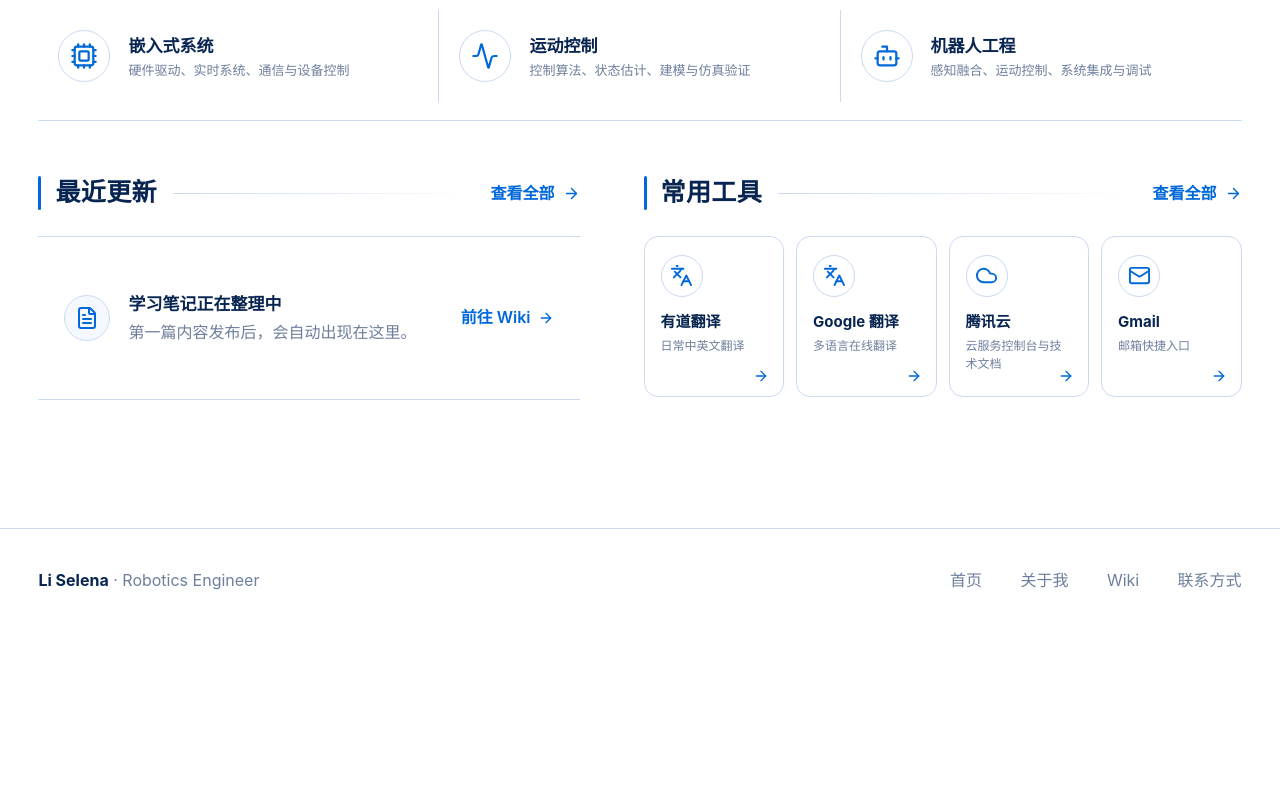
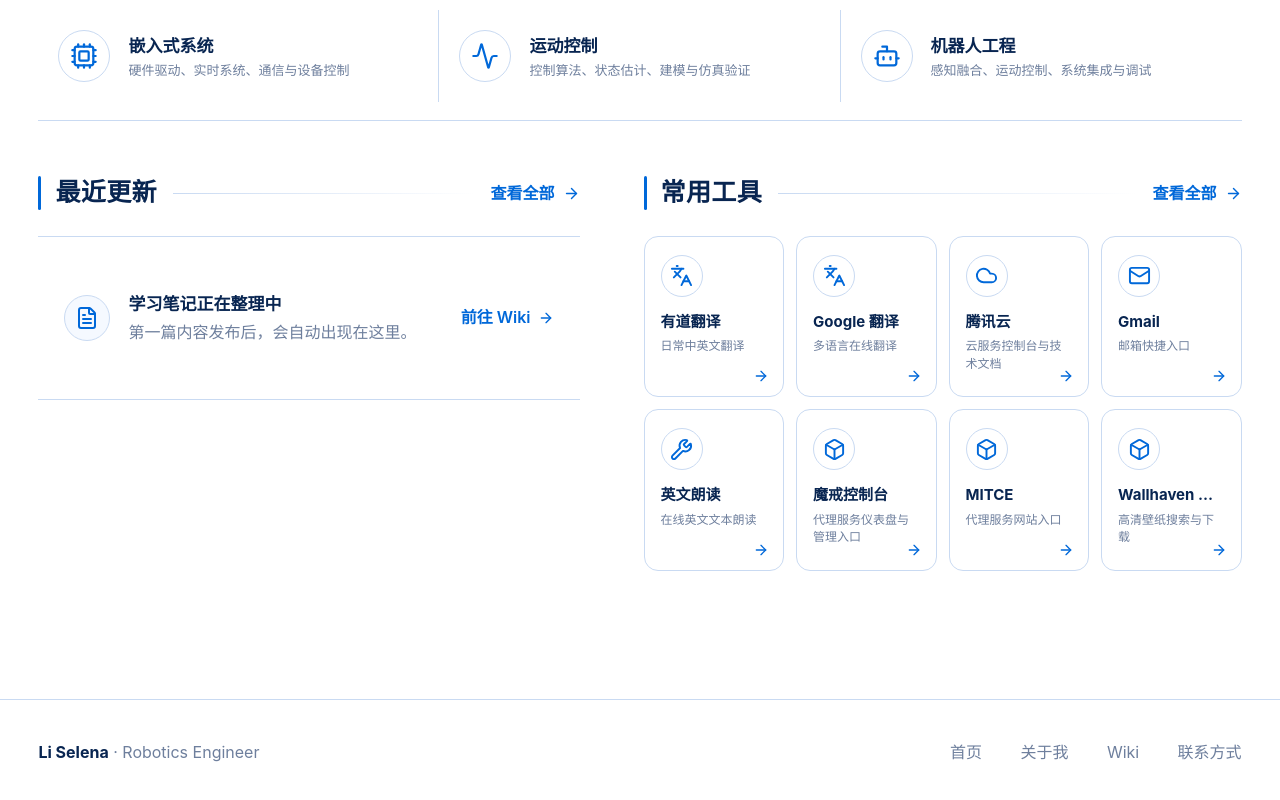
Before and after one commit to Li-Selena/personalWeb_project, a Next.js app: page / in a window 1280 px wide. Shown: the part 807-1607 px from the top of the page. Before the commit the page ends 1440 px from the top, so only its background shows below. Built offline with nearby package versions, Linux system fonts and the light colour scheme.

Commit message:
主页展示八个常用工具

```diff
--- a/app/page.tsx
+++ b/app/page.tsx
@@ -98,7 +98,7 @@ export default function HomePage() {
             <span id="tools-title">常用工具</span>
           </SectionTitle>
           <div className="tool-strip">
-            {tools.slice(0, 4).map((tool, index) => {
+            {tools.slice(0, 8).map((tool, index) => {
               const Icon = toolIcons[index] ?? Box;
               return (
                 <a
```
